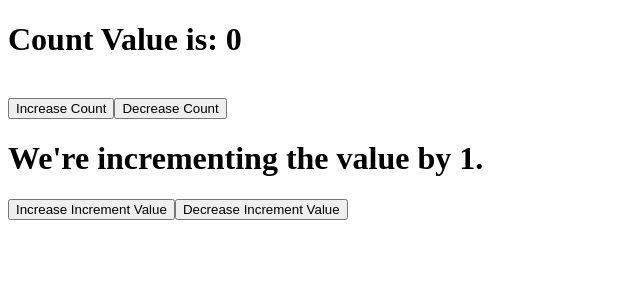
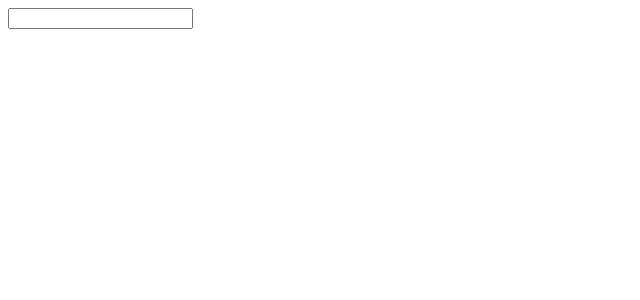
Before and after one commit to HT-shubhams/React-Course, a React (Vite) app: page / in a window 1280 px wide. Shown: the top 300 px of the page, without its empty margins (0-640 px from the left). Built offline with nearby package versions, Linux system fonts and the light colour scheme.

Commit message:
handle input field

```diff
--- a/src/App.jsx
+++ b/src/App.jsx
@@ -1,9 +1,9 @@
-import Counter from "./components/Counter";
+import Form from "./components/Form";
 
 function App() {
   return (
     <div className="App">
-      <Counter />
+      <Form />
     </div>
   );
 }
--- /dev/null
+++ b/src/components/Form.jsx
@@ -0,0 +1,24 @@
+import { useState } from "react";
+
+export default function Form() {
+  const [name, setName] = useState("");
+  //   function handleChange(e) {
+  //     console.log(e.target.value);
+  //     setName(e.target.value);
+  //   }
+
+  return (
+    <div>
+      <form>
+        <input
+          onChange={(e) => {
+            // handleChange(e);
+            setName(e.target.value);
+          }}
+          type="text"
+          value={name}
+        />
+      </form>
+    </div>
+  );
+}
```
